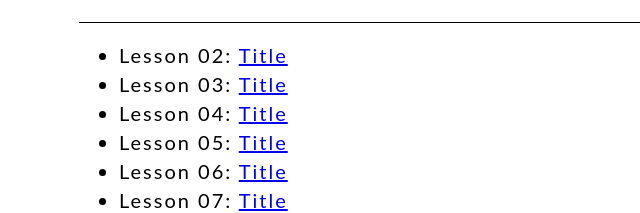
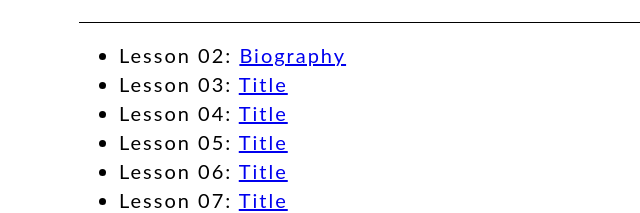
Before and after one commit to DiabGarren/wdd230, a plain HTML site: page index.html in a window 1280 px wide. Shown: the part 326-539 px from the top of the page, 211-851 px from the left. Drawn offline with Linux system fonts and the light colour scheme; a web font is replaced by a local one.

Commit message:
Added link to w2 task

```diff
--- a/index.html
+++ b/index.html
@@ -21,7 +21,7 @@
             <h2>WDD 230: Assignment Portal</h2>
             <div class="bar"></div>
             <ul>
-                <li>Lesson 02: <a href="#">Title</a></li>
+                <li>Lesson 02: <a href="W02Task/task2.html">Biography</a></li>
                 <li>Lesson 03: <a href="#">Title</a></li>
                 <li>Lesson 04: <a href="#">Title</a></li>
                 <li>Lesson 05: <a href="#">Title</a></li>
```
